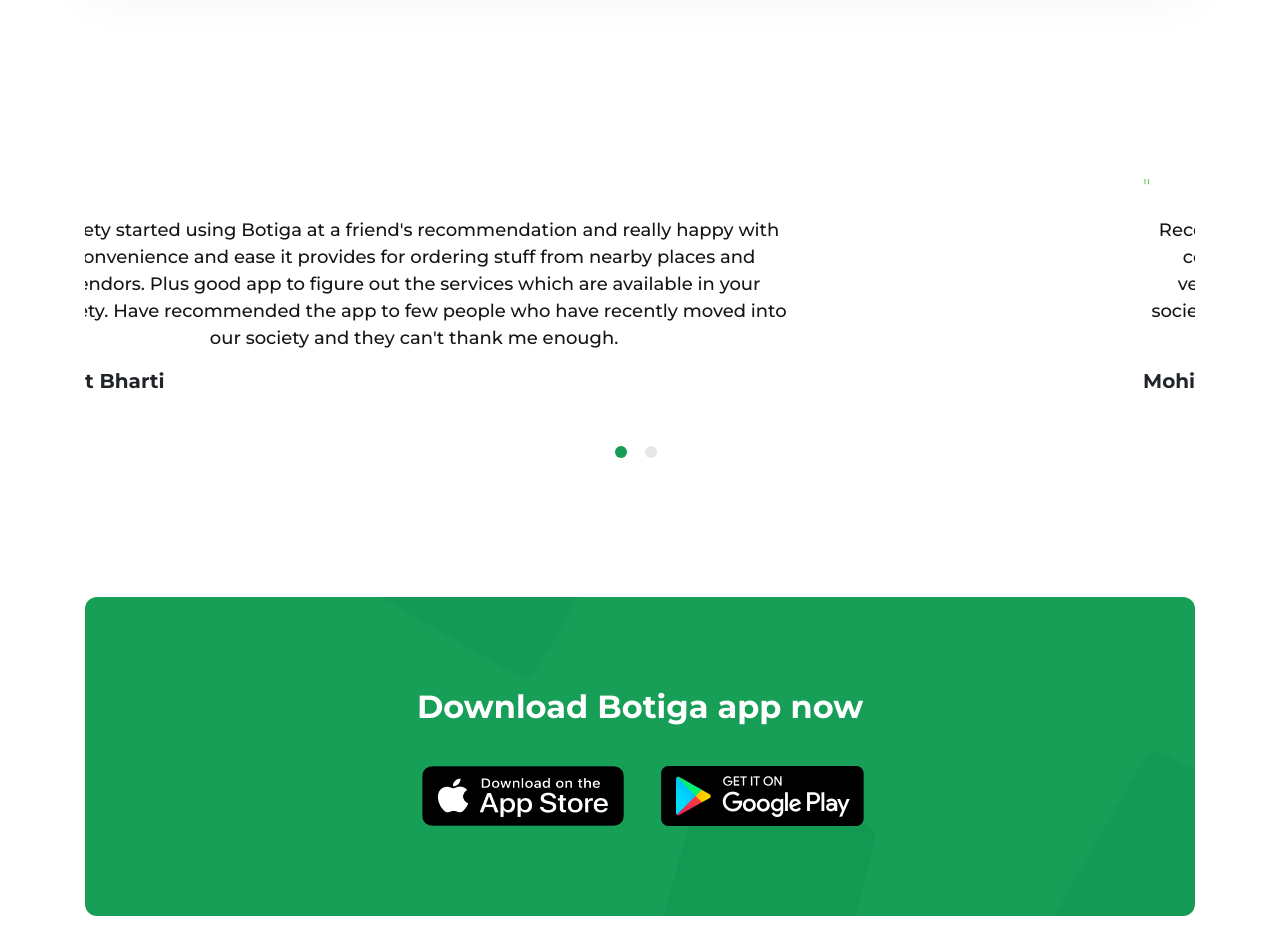
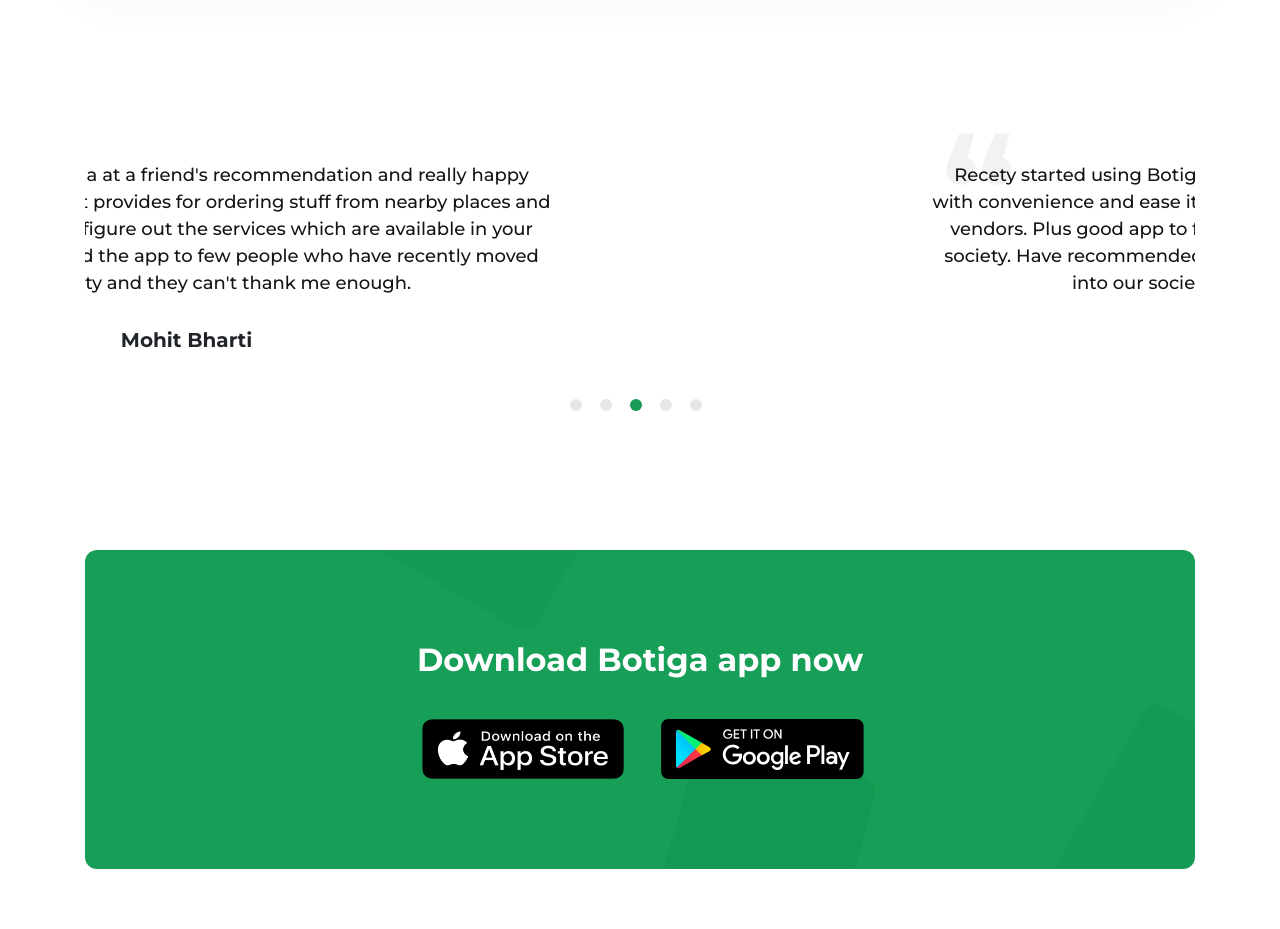
Before and after one commit to varmeh/botigaCustomerWebsite, a React (Create React App) app: page / in a window 1280 px wide. Shown: the part 2400-3329 px from the top of the page. Built offline with nearby package versions, Linux system fonts and the light colour scheme.

Commit message:
desktop website completed with carousal

```diff
--- a/public/index.html
+++ b/public/index.html
@@ -1,6 +1,5 @@
 <!DOCTYPE html>
 <html lang="en">
-
    <head>
       <meta charset="utf-8" />
       <link rel="icon" href="%PUBLIC_URL%/launcher.png" />
@@ -34,7 +33,7 @@
          height: 100%;
          position: fixed;
          z-index: 9999;
-			background: url("%PUBLIC_URL%/launcher.png") no-repeat center center #179F57
+         background: url("%PUBLIC_URL%/brand-logo.svg") no-repeat center;
          }
       </style>
       <script>
@@ -57,7 +56,6 @@
          }
       </script>
    </head>
-
    <body>
       <noscript>You need to enable JavaScript to run this app.</noscript>
       <div id="load"></div>
@@ -73,5 +71,4 @@
          To create a production bundle, use `npm run build` or `yarn build`.
          -->
    </body>
-
 </html>
--- a/src/components/body/body.js
+++ b/src/components/body/body.js
@@ -60,7 +60,7 @@
         <div className="infoCard rowSpace">
             <div className="d-flex infoCard-content">
                 <div className="d-flex flex-column justify-content-center align-item-center col-lg-5 col-sm-12 col-med-12">
-                    <img style={style} src={privacyLogo} />
+                    <img alt="privacy-logo" style={style} src={privacyLogo} />
                     <p className="primaryText mt-3">Privacy focused.</p>
                     <p className="secondaryText">Just Name, phone number &amp; Delivery Address</p>
                 </div>
--- a/src/components/carousel/carousel.css
+++ b/src/components/carousel/carousel.css
@@ -7,7 +7,6 @@
     text-align: center;
     color: #121715;
 }
-
 .reviewerName{
     font-family: Montserrat;
     font-style: normal;
@@ -15,64 +14,18 @@
     font-size: 20px;
     line-height: 27px;
     text-align: center;
+    margin-top: 30px;
+    margin-bottom: 30px;
 }
 
 
-
-/* .quotesSymbol{
-    font-family: Montserrat;
-    font-style: normal;
-    font-weight: bold;
-    font-size: 150px;
-    text-align: center;
-    color: #000000;
-    opacity: 0.05;
-} */
-
-/* .slick-dots .slick-active{
-    width: 12px;
-    height: 12px;
-    background: #179B55;
-    border-radius: 100%;
-} */
-
-/* .slick-dots active{
-    width: 12px;
-    height: 12px;
-    background: #121715;
-    opacity: 0.1;
-    border-radius: 100%;
-} */
-
-
-/* .slick-dots li.slick-active button:before {
-    color:red;
-  }
-
-  .slick-prev:before,
-  .slick-next:before {
-    color: red;
-  } */
-
-
-/* .quotesSymbol{
-    font-family: Montserrat;
-    font-style: normal;
-    font-weight: bold;
-    font-size: 150px;
-    text-align: center;
-    color: #000000;
-    opacity: 0.05;
-} */
-
-  .ft-slick__dots--custom{
+.ft-slick__dots--custom{
     width: 12px;
     height: 12px;
     background: #121715;
     opacity: 0.1;
     border-radius: 100%;
 }
-
 .slick-active .ft-slick__dots--custom{
     width: 12px;
     height: 12px;
@@ -82,31 +35,25 @@
 }
 
 
-
-
-
-
 blockquote {
     position: relative;
-    text-align: left;
-    padding: 1.2em 0 2em 38px;
-    border: none;
-    margin: 20px auto 20px;
-    max-width: 800px;
+    max-width: 730px;
     width:100%;
     display: block;
+    position: relative;
+    padding-top: 30px;
 }
-
 blockquote:after {
-    content: "";
+    content: attr(data-bg-text);
+    position: absolute;
+    top: -53px;
+    left: 10px;
+    font-family: Montserrat;
+    font-style: normal;
+    font-weight: bold;
+    font-size: 150px;
+    opacity: 0.05;
+    color: #000000;
+    height: 225px;
+    width: 75px;
 }
-
-blockquote:before {
-    content:'"';
-    font-family: "Montserrat";
-    font-size: 20px;
-    display: block;
-    margin-bottom: 0.8em;
-    font-weight: 400;
-    color: #66cc66;
-}
--- a/src/components/carousel/carousel.js
+++ b/src/components/carousel/carousel.js
@@ -1,18 +1,16 @@
 import { React } from "react";
 import Slider from "react-slick";
+import {reviews} from "../../reviews";
 
 import "./carousel.css";
 
 
 export function Carousel() {
-    const items = [
-        { review: "Recety started using Botiga at a friend's recommendation and really happy with convenience and ease it provides for ordering stuff from nearby places and vendors. Plus good app to figure out the services which are available in your society. Have recommended the app to few people who have recently moved into our society and they can't thank me enough.", name: "Mohit Bharti" },
-        { review: "Recety started using Botiga at a friend's recommendation and really happy with convenience and ease it provides for ordering stuff from nearby places and vendors. Plus good app to figure out the services which are available in your society. Have recommended the app to few people who have recently moved into our society and they can't thank me enough.", name: "Mohit Bharti" },
-    ]
+    const items = reviews.slice(0,5);
     const settings = {
         dots: true,
         infinite: true,
-        speed: 300,
+        speed: 200,
         slidesToShow: 1,
         slidesToScroll: 1,
         swipeToSlide: true,
@@ -26,7 +24,7 @@
     return (
         <div className="largeRowSpace">
             <Slider {...settings}>
-                {items.map(review => <CarouselItem userReview={review} />)}
+                {items.map((review,index) => <CarouselItem key={index} userReview={review} />)}
             </Slider>
         </div>
     );
@@ -35,9 +33,11 @@
 
 function CarouselItem(props) {
     return (
-        <blockquote className="wp-block-quote">
-            <p className="reviewText">{props.userReview.review}</p>
-            <cite className="reviewerName">{props.userReview.name}</cite>
-        </blockquote>
+        <div className="d-flex justify-content-center">
+            <blockquote className="wp-block-quote" data-bg-text="“">
+                <p className="reviewText">{props.userReview.review}</p>
+                <p className="reviewerName">{props.userReview.name}</p>
+            </blockquote>
+        </div>
     );
 }
--- a/src/components/contact/contact.js
+++ b/src/components/contact/contact.js
@@ -86,7 +86,7 @@
 						id='closeBtn'
 						className='close'
 						data-dismiss='modal'>
-						<img src={closeImg}/>
+						<img src={closeImg} alt="close"/>
 					</button>
 				</div>
 				<div className='modal-body'>
@@ -114,7 +114,7 @@
 						id='closeBtn'
 						className='close'
 						data-dismiss='modal'>
-						<img src={closeImg}/>
+						<img src={closeImg} alt="close"/>
 					</button>
 				</div>
 				<div className='modal-body'>
--- a/src/index.css
+++ b/src/index.css
@@ -1,50 +1,55 @@
-*{
+* {
 	margin: 0px;
 	padding: 0px;
 	box-sizing: border-box;
 }
-.stepImageAppScreen{
+
+.stepImageAppScreen {
 	max-width: 526px !important;
 	max-height: 858px !important;
 	width: 100% !important;
 	height: 100% !important;
 }
-.stepImageUPI{
+
+.stepImageUPI {
 	max-width: 526px !important;
 	max-height: 858px !important;
 	width: 100% !important;
 	height: 100% !important;
 }
-.head-hero{
+
+.head-hero {
 	max-width: 654px !important;
 	max-height: 577px !important;
 	width: 100% !important;
 	height: 100% !important;
 }
-.rowSpace{
+
+.rowSpace {
 	margin-top: 90px;
 }
-.largeRowSpace{
+
+.largeRowSpace {
 	margin-top: 150px;
 }
 
 
 /* Small screen */
+
 @media only screen and (max-width: 768px) {
-    .mobile-row-space{
+	.mobile-row-space {
 		margin-top: 30px !important;
 	}
-
 	.d-flex {
 		display: flex!important;
 		flex-direction: column !important;
 		align-items: center !important;
 		text-align: center !important;
 	}
-    .col-reverse{
+	.col-reverse {
 		flex-direction: column-reverse !important;
 	}
-    .head-primary-content{
+	.head-primary-content {
 		font-family: Montserrat;
 		font-style: normal !important;
 		font-weight: bold !important;
@@ -58,8 +63,7 @@
 	.downloadAppCard-content {
 		padding: 40px 20px 40px 20px !important;
 	}
-
-   .primaryText{
+	.primaryText {
 		font-family: Montserrat;
 		font-style: normal;
 		font-weight: bold;
@@ -67,8 +71,7 @@
 		line-height: 39px;
 		color: #000000;
 	}
-
-   .primaryText-subtext{
+	.primaryText-subtext {
 		font-family: Montserrat;
 		font-style: normal;
 		font-weight: bold;
@@ -76,39 +79,34 @@
 		line-height: 39px;
 		color: rgba(18, 23, 21, 0.05);
 	}
-
-.stepImageAppScreen,head-hero{
+	.stepImageAppScreen,
+	head-hero {
 		position: relative !important;
-    left:-30px !important;
+		left: -30px !important;
 	}
-
-
 	.footer {
 		padding-left: 0px !important;
 		padding-right: 0px !important;
 	}
-
 }
 
 
+/* Medium screen */
 
-
-  /* Medium screen */
-  @media only screen and (min-width: 769px) and (max-width: 992px){
-    .mobile-row-space{
+@media only screen and (min-width: 769px) and (max-width: 992px) {
+	.mobile-row-space {
 		margin-top: 30px !important;
 	}
-
 	.d-flex {
 		display: flex!important;
 		flex-direction: column !important;
 		align-items: center !important;
 		text-align: center !important;
 	}
-    .col-reverse{
+	.col-reverse {
 		flex-direction: column-reverse !important;
 	}
-    .head-primary-content{
+	.head-primary-content {
 		font-family: Montserrat;
 		font-style: normal !important;
 		font-weight: bold !important;
@@ -122,8 +120,7 @@
 	.downloadAppCard-content {
 		padding: 40px 20px 40px 20px !important;
 	}
-
-   .primaryText{
+	.primaryText {
 		font-family: Montserrat;
 		font-style: normal;
 		font-weight: bold;
@@ -131,8 +128,7 @@
 		line-height: 39px;
 		color: #000000;
 	}
-
-   .primaryText-subtext{
+	.primaryText-subtext {
 		font-family: Montserrat;
 		font-style: normal;
 		font-weight: bold;
@@ -140,16 +136,13 @@
 		line-height: 39px;
 		color: rgba(18, 23, 21, 0.05);
 	}
-
-.stepImageAppScreen,head-hero{
+	.stepImageAppScreen,
+	head-hero {
 		position: relative !important;
-    left:-30px !important;
+		left: -30px !important;
 	}
-
 	.footer {
-
 		padding-left: 0px !important;
 		padding-right: 0px !important;
 	}
-
 }
--- /dev/null
+++ b/src/reviews.js
@@ -0,0 +1,15 @@
+export const reviews=[
+    { review: "Recety started using Botiga at a friend's recommendation and really happy with convenience and ease it provides for ordering stuff from nearby places and vendors. Plus good app to figure out the services which are available in your society. Have recommended the app to few people who have recently moved into our society and they can't thank me enough.", name: "Mohit Bharti" },
+
+    { review: "Recety started using Botiga at a friend's recommendation and really happy with convenience and ease it provides for ordering stuff from nearby places and vendors. Plus good app to figure out the services which are available in your society. Have recommended the app to few people who have recently moved into our society and they can't thank me enough.", name: "Mohit Bharti" },
+
+    { review: "Recety started using Botiga at a friend's recommendation and really happy with convenience and ease it provides for ordering stuff from nearby places and vendors. Plus good app to figure out the services which are available in your society. Have recommended the app to few people who have recently moved into our society and they can't thank me enough.", name: "Mohit Bharti" },
+
+    { review: "Recety started using Botiga at a friend's recommendation and really happy with convenience and ease it provides for ordering stuff from nearby places and vendors. Plus good app to figure out the services which are available in your society. Have recommended the app to few people who have recently moved into our society and they can't thank me enough.", name: "Mohit Bharti" },
+
+    { review: "Recety started using Botiga at a friend's recommendation and really happy with convenience and ease it provides for ordering stuff from nearby places and vendors. Plus good app to figure out the services which are available in your society. Have recommended the app to few people who have recently moved into our society and they can't thank me enough.", name: "Mohit Bharti" },
+
+    { review: "Recety started using Botiga at a friend's recommendation and really happy with convenience and ease it provides for ordering stuff from nearby places and vendors. Plus good app to figure out the services which are available in your society. Have recommended the app to few people who have recently moved into our society and they can't thank me enough.", name: "Mohit Bharti" },
+
+    { review: "Recety started using Botiga at a friend's recommendation and really happy with convenience and ease it provides for ordering stuff from nearby places and vendors. Plus good app to figure out the services which are available in your society. Have recommended the app to few people who have recently moved into our society and they can't thank me enough.", name: "Mohit Bharti" },
+];
```
Also changed, not shown: src/components/body/body.css (+13 -10 lines), public/brand-logo.svg (added), 1 other file (tests, documents, lock files or other folders). Lines whose indentation alone changed are shown as unchanged.
